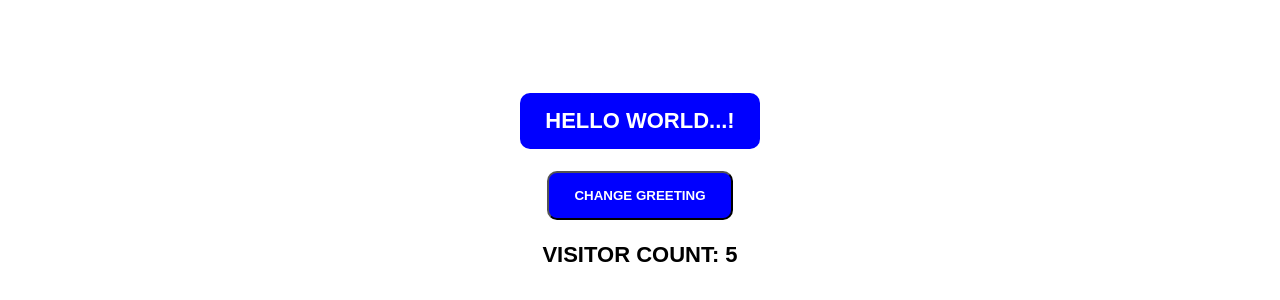
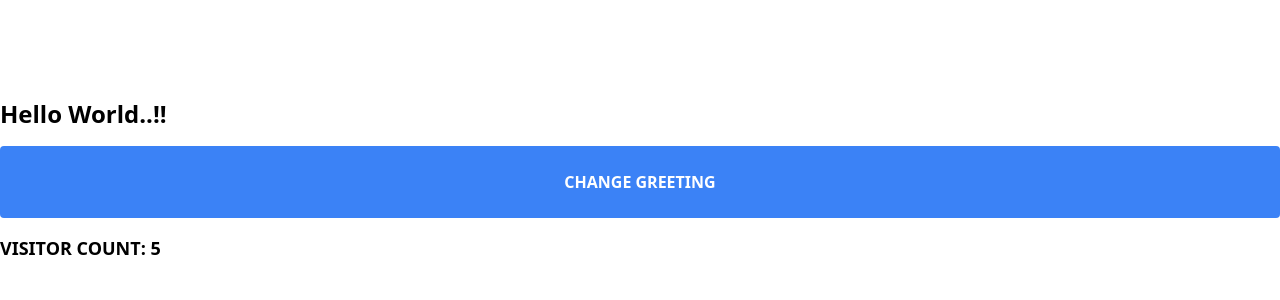
Before and after one commit to Krishnaja01/SAM_APP, a plain HTML site: page index.html in a window 1280 px wide. Shown: the part 220-520 px from the top of the page. Drawn offline with nearby package versions, Linux system fonts and the light colour scheme.

Commit message:
tailwind version

```diff
--- a/index.html
+++ b/index.html
@@ -4,13 +4,16 @@
   <meta charset="UTF-8">
   <meta name="viewport" content="width=device-width, initial-scale=1.0">
   <title>Sample Application</title>
-  <link rel="stylesheet" type="text/css" href="style.css">
+  <script src="https://cdn.tailwindcss.com"></script>
   <script scr="./script.js"></script>
 </head>
-<body onload="getCount()" class="app-style">
-  <p class="greetingButton-style">HELLO WORLD...!</p>
-  <button class="greetingButton-style"
-  onclick="changeGreeting()">CHANGE GREETING</button>
-  <p id="visitorCountTxt">VISITOR COUNT: 5</p>
+<body onload="getCount()">
+  <div class="flex flex-col justify-center items center h-screen" >
+ <p class="font-bold text-2xl py-4"
+ id="greetingTxt">Hello World..!!</p>
+  <button class ="bg-blue-500 hover:bg-blue-700 text-white font-bold py-4 py-6 rounded" onclick="changeGreeting()">CHANGE GREETING</button>
+  <p class="font-semibold text-lg py-4"
+   id="visitorCountTxt">VISITOR COUNT: 5</p>
+  </div>
 </body>
 </html>
```
